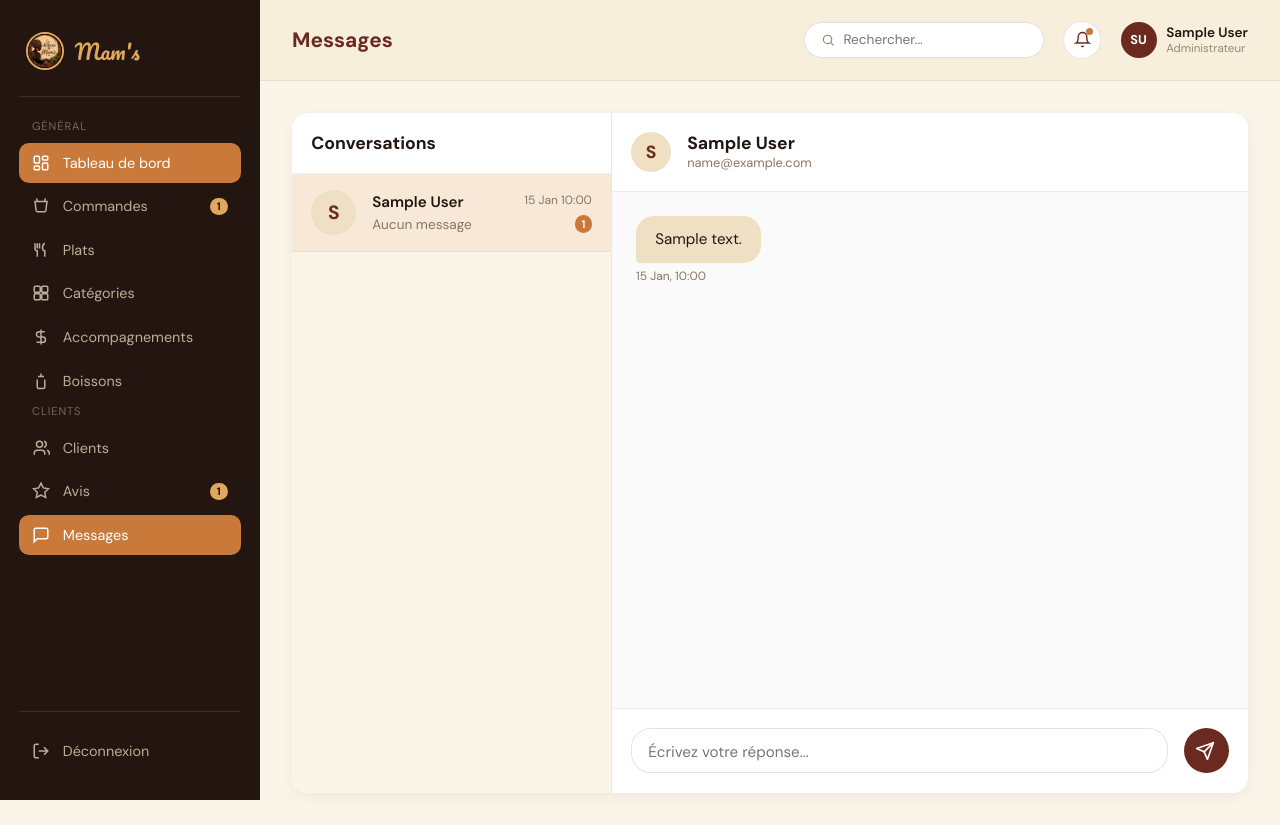
After one commit to HooYia/restaurants, a Django app: template restaurants/templates/pages/dashboard/admin_dashboard/messages.html in a window 1280 px wide. The commit adds this page. Run offline with Django 5.2, Linux system fonts and the light colour scheme; a user stored in the database is signed in; tables that the repository leaves empty hold one stand-in row (values such as "Sample post"); the template is opened without the code that fills it: most values are stand-ins (such as "Sample title", 1, 10 or a date in 2020).

Commit message:
update template messagerie cote admin

```diff
--- a/restaurants/templates/pages/dashboard/admin_dashboard/admin_sidebar.html
+++ b/restaurants/templates/pages/dashboard/admin_dashboard/admin_sidebar.html
@@ -46,7 +46,7 @@
       Avis
       <span class="nav-badge">{{ stats.pending_testimonials_count|default:"5" }}</span>
     </a>
-    <a href="#" class="nav-link">
+    <a href="{% url 'users:admin-messages' %}" class="nav-link {% if 'messages' in request.path %}active{% endif %}">
       <svg viewBox="0 0 24 24" fill="none" stroke="currentColor" stroke-width="2"><path d="M21 15a2 2 0 01-2 2H7l-4 4V5a2 2 0 012-2h14a2 2 0 012 2z"/></svg>
       Messages
     </a>
--- /dev/null
+++ b/restaurants/templates/pages/dashboard/admin_dashboard/messages.html
@@ -0,0 +1,301 @@
+{% extends 'pages/dashboard/dashboard_base.html' %}
+{% load static %}
+
+{% block title %}Messages — Mam's Admin{% endblock %}
+{% block dashboard_title %}Messages{% endblock %}
+
+{% block sidebar %}
+  {% include 'pages/dashboard/admin_dashboard/admin_sidebar.html' %}
+{% endblock %}
+
+{% block dashboard_content %}
+<style>
+  /* Layout global de la messagerie */
+  .messenger-container {
+    display: flex;
+    height: calc(100vh - 120px);
+    min-height: 500px;
+    background: #fff;
+    border-radius: var(--radius);
+    overflow: hidden;
+    box-shadow: 0 4px 15px rgba(0,0,0,0.05);
+  }
+
+  /* Liste des conversations */
+  .conv-list {
+    width: 320px;
+    background: var(--paper);
+    border-right: 1px solid rgba(107,42,31,.08);
+    display: flex;
+    flex-direction: column;
+  }
+  .conv-header {
+    padding: 1.2rem;
+    border-bottom: 1px solid rgba(107,42,31,.08);
+    background: #fff;
+  }
+  .conv-header h3 {
+    margin: 0; font-size: 1.1rem; color: var(--dark);
+  }
+  .conv-items {
+    flex: 1;
+    overflow-y: auto;
+  }
+  .conv-item {
+    display: flex;
+    padding: 1rem 1.2rem;
+    border-bottom: 1px solid rgba(107,42,31,.05);
+    text-decoration: none;
+    color: inherit;
+    transition: background 0.2s;
+    align-items: center;
+    gap: 1rem;
+  }
+  .conv-item:hover, .conv-item.active {
+    background: rgba(201,122,58,0.1);
+  }
+  .conv-avatar {
+    width: 45px; height: 45px;
+    border-radius: 50%;
+    background: var(--cream);
+    display: flex; align-items: center; justify-content: center;
+    color: var(--maroon); font-weight: 700; font-size: 1.2rem;
+    flex-shrink: 0;
+  }
+  .conv-info { flex: 1; overflow: hidden; }
+  .conv-name {
+    font-weight: 600; font-size: 0.95rem; color: var(--dark);
+    display: flex; justify-content: space-between;
+  }
+  .conv-date { font-size: 0.75rem; color: #8a7660; font-weight: 400; }
+  .conv-preview {
+    font-size: 0.85rem; color: #8a7660;
+    white-space: nowrap; overflow: hidden; text-overflow: ellipsis;
+    margin-top: 0.2rem;
+  }
+  .unread-badge {
+    background: var(--terracotta);
+    color: #fff;
+    font-size: 0.7rem;
+    padding: 0.1rem 0.4rem;
+    border-radius: 999px;
+    font-weight: 600;
+  }
+
+  /* Zone de chat */
+  .chat-area {
+    flex: 1;
+    display: flex;
+    flex-direction: column;
+    background: #fff;
+  }
+  .chat-header {
+    padding: 1.2rem;
+    border-bottom: 1px solid rgba(107,42,31,.08);
+    display: flex; align-items: center; gap: 1rem;
+    background: #fff;
+  }
+  .chat-history {
+    flex: 1;
+    padding: 1.5rem;
+    overflow-y: auto;
+    background: #fafafa;
+    display: flex; flex-direction: column; gap: 1rem;
+  }
+  .chat-empty {
+    flex: 1; display: flex; align-items: center; justify-content: center;
+    color: #8a7660; font-style: italic; background: #fafafa;
+  }
+
+  /* Bulles de message */
+  .message-wrapper {
+    display: flex;
+    flex-direction: column;
+    max-width: 75%;
+  }
+  .message-wrapper.admin {
+    align-self: flex-end;
+    align-items: flex-end;
+  }
+  .message-wrapper.client {
+    align-self: flex-start;
+    align-items: flex-start;
+  }
+  .message-bubble {
+    padding: 0.8rem 1.2rem;
+    border-radius: 18px;
+    font-size: 0.95rem;
+    line-height: 1.4;
+  }
+  .message-wrapper.admin .message-bubble {
+    background: var(--terracotta);
+    color: #fff;
+    border-bottom-right-radius: 4px;
+  }
+  .message-wrapper.client .message-bubble {
+    background: var(--cream);
+    color: var(--dark);
+    border-bottom-left-radius: 4px;
+  }
+  .message-time {
+    font-size: 0.75rem;
+    color: #8a7660;
+    margin-top: 0.3rem;
+  }
+
+  /* Formulaire d'envoi */
+  .chat-input {
+    padding: 1.2rem;
+    border-top: 1px solid rgba(107,42,31,.08);
+    background: #fff;
+    display: flex; gap: 1rem;
+  }
+  .chat-input textarea {
+    flex: 1;
+    padding: 0.8rem 1rem;
+    border: 1px solid rgba(107,42,31,.15);
+    border-radius: 20px;
+    font-family: inherit; font-size: 0.95rem;
+    outline: none;
+    resize: none;
+    height: 45px;
+    transition: border-color 0.2s;
+  }
+  .chat-input textarea:focus { border-color: var(--terracotta); }
+  .btn-send {
+    background: var(--maroon);
+    color: #fff;
+    border: none;
+    width: 45px; height: 45px;
+    border-radius: 50%;
+    display: flex; align-items: center; justify-content: center;
+    cursor: pointer;
+    transition: background 0.2s, transform 0.2s;
+  }
+  .btn-send:hover { background: var(--terracotta); transform: scale(1.05); }
+  .btn-send svg { width: 20px; height: 20px; transform: translateX(-1px); }
+
+  @media (max-width: 820px) {
+    .messenger-container {
+      flex-direction: column;
+      height: calc(100vh - 100px);
+      border-radius: 0;
+      box-shadow: none;
+    }
+    .conv-list {
+      width: 100%; height: 100%;
+      border-right: none; border-bottom: none;
+    }
+    .chat-area {
+      width: 100%; height: 100%;
+      display: none;
+    }
+
+    /* WhatsApp-like behavior */
+    .messenger-container.has-active-conv .conv-list { display: none; }
+    .messenger-container.has-active-conv .chat-area { display: flex; }
+
+    .btn-back-mobile { display: flex !important; align-items: center; justify-content: center; width: 40px; height: 40px; color: var(--dark); text-decoration: none; margin-right: 0.5rem; border-radius: 50%; }
+    .btn-back-mobile:hover { background: rgba(0,0,0,0.05); }
+  }
+</style>
+
+<div class="messenger-container {% if active_conversation %}has-active-conv{% endif %}">
+  <!-- Liste des conversations -->
+  <div class="conv-list">
+    <div class="conv-header">
+      <h3>Conversations</h3>
+    </div>
+    <div class="conv-items">
+      {% for conv in conversations %}
+      <a href="?conversation_id={{ conv.id }}" class="conv-item {% if active_conversation and active_conversation.id == conv.id %}active{% endif %}">
+        <div class="conv-avatar">
+          {{ conv.user.first_name|default:conv.user.email|slice:":1"|upper }}
+        </div>
+        <div class="conv-info">
+          <div class="conv-name">
+            {{ conv.user.first_name }} {{ conv.user.last_name }}
+            <span class="conv-date">
+              {% if conv.last_message_at %}
+                {{ conv.last_message_at|date:"d M H:i" }}
+              {% endif %}
+            </span>
+          </div>
+          <div class="conv-preview" style="display:flex; justify-content:space-between; align-items:center;">
+            {% with last_msg=conv.messages.last %}
+              <span>{{ last_msg.content|default:"Aucun message"|truncatechars:25 }}</span>
+            {% endwith %}
+            {% if conv.unread_count > 0 %}
+              <span class="unread-badge">{{ conv.unread_count }}</span>
+            {% endif %}
+          </div>
+        </div>
+      </a>
+      {% empty %}
+      <div style="padding: 2rem; text-align: center; color: #8a7660; font-size: 0.9rem;">
+        Aucune conversation pour le moment.
+      </div>
+      {% endfor %}
+    </div>
+  </div>
+
+  <!-- Zone de chat -->
+  <div class="chat-area">
+    {% if active_conversation %}
+      <div class="chat-header">
+        <a href="?" class="btn-back-mobile" style="display:none;" aria-label="Retour">
+          <svg viewBox="0 0 24 24" width="24" height="24" fill="none" stroke="currentColor" stroke-width="2" stroke-linecap="round" stroke-linejoin="round"><line x1="19" y1="12" x2="5" y2="12"></line><polyline points="12 19 5 12 12 5"></polyline></svg>
+        </a>
+        <div class="conv-avatar" style="width: 40px; height: 40px; font-size: 1.1rem;">
+          {{ active_conversation.user.first_name|default:active_conversation.user.email|slice:":1"|upper }}
+        </div>
+        <div>
+          <h3 style="margin: 0; font-size: 1.1rem; color: var(--dark);">{{ active_conversation.user.first_name }} {{ active_conversation.user.last_name }}</h3>
+          <p style="margin: 0; font-size: 0.8rem; color: #8a7660;">{{ active_conversation.user.email }}</p>
+        </div>
+      </div>
+
+      <div class="chat-history" id="chatHistory">
+        {% for msg in chat_messages %}
+          <div class="message-wrapper {% if msg.sender.is_staff %}admin{% else %}client{% endif %}">
+            <div class="message-bubble">
+              {{ msg.content|linebreaksbr }}
+            </div>
+            <div class="message-time">
+              {{ msg.created|date:"d M, H:i" }}
+            </div>
+          </div>
+        {% empty %}
+          <div style="text-align:center; color:#8a7660; margin-top: 2rem;">Aucun message dans cette conversation.</div>
+        {% endfor %}
+      </div>
+
+      <form class="chat-input" method="POST" action="{% url 'users:admin-messages' %}">
+        {% csrf_token %}
+        <input type="hidden" name="conversation_id" value="{{ active_conversation.id }}">
+        <textarea name="content" placeholder="Écrivez votre réponse..." required></textarea>
+        <button type="submit" class="btn-send" aria-label="Envoyer">
+          <svg viewBox="0 0 24 24" fill="none" stroke="currentColor" stroke-width="2" stroke-linecap="round" stroke-linejoin="round">
+            <line x1="22" y1="2" x2="11" y2="13"></line>
+            <polygon points="22 2 15 22 11 13 2 9 22 2"></polygon>
+          </svg>
+        </button>
+      </form>
+    {% else %}
+      <div class="chat-empty">
+        Sélectionnez une conversation pour afficher les messages.
+      </div>
+    {% endif %}
+  </div>
+</div>
+
+<script>
+  // Scroll to bottom of chat history automatically
+  document.addEventListener("DOMContentLoaded", function() {
+    const chatHistory = document.getElementById("chatHistory");
+    if (chatHistory) {
+      chatHistory.scrollTop = chatHistory.scrollHeight;
+    }
+  });
+</script>
+{% endblock %}
--- a/restaurants/users/urls.py
+++ b/restaurants/users/urls.py
@@ -9,6 +9,7 @@ from restaurants.users.views.checkout_views import CheckoutView, OrderSuccessVie
 
 from .views.login_views import LoginChoiceView, LoginView, ClientDashboardView, AdminDashboardView
 from .views.order_tracking_view import OrderTrackingView
+from .views.admin_messages_view import AdminMessagesView
 from .views.address_views import (
     AddressListView, AddressCreateView, AddressUpdateView,
     AddressDeleteView, AddressSetDefaultView,
@@ -121,6 +122,11 @@ path(
     name="admin-dashboard"
 ),
 path(
+    "admin-dashboard/messages/",
+    AdminMessagesView.as_view(),
+    name="admin-messages"
+),
+path(
     "logout/",
     CustomLogoutView.as_view(),
     name="logout"
```
Also changed, not shown: restaurants/users/views/admin_messages_view.py (added, +61 -0 lines), test_messages.py (added, +17 -0 lines).
